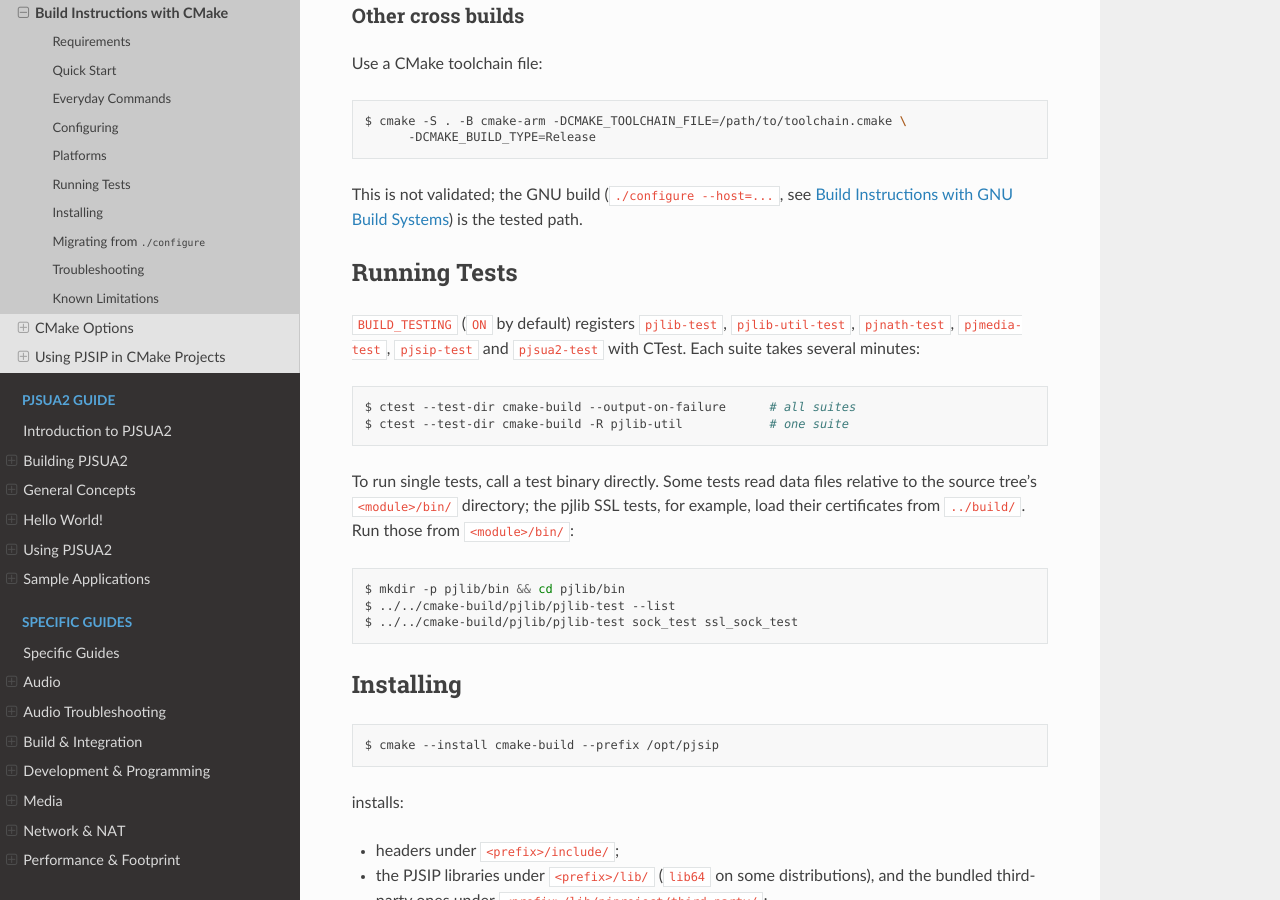
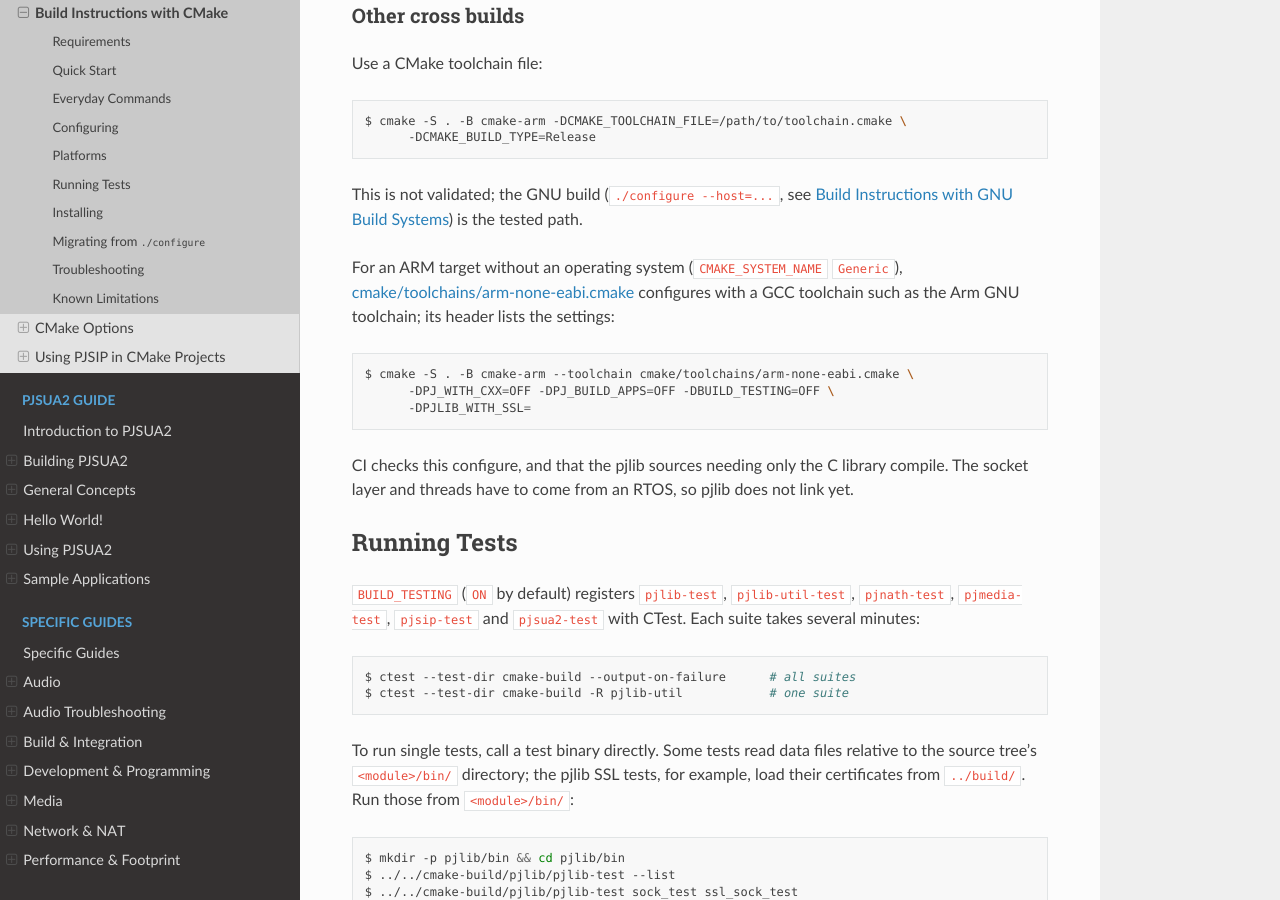
Before and after one commit to pjsip/pjproject_docs, a Sphinx documentation site: the page built from docs/source/get-started/cmake/build_instructions.rst, in a window 1280 px wide and 900 px high, scrolled down 6856 px. Built offline with Sphinx 7.4.7 and the Read the Docs theme 3.1.0, drawn with Linux system fonts in a browser that asks for light colours; the version number could not be read and is left out.

Commit message:
CMake docs: after pjproject#5301 and #5316
- pkg-config: #5301 is merged; the file needs no dependency .pc files.
- Options: PJ_WITH_CXX and PJ_BUILD_APPS.
- Cross builds: the arm-none-eabi toolchain file for Generic targets,
  and what CI checks of it.

Co-Authored-By: Claude Opus 5.5 <noreply@anthropic.com>

```diff
--- a/docs/source/get-started/cmake/build_instructions.rst
+++ b/docs/source/get-started/cmake/build_instructions.rst
@@ -371,6 +371,21 @@ Use a CMake toolchain file:
 This is not validated; the GNU build (``./configure --host=...``, see
 :any:`/get-started/posix/build_instructions`) is the tested path.
 
+For an ARM target without an operating system (``CMAKE_SYSTEM_NAME``
+``Generic``), :source:`cmake/toolchains/arm-none-eabi.cmake` configures with
+a GCC toolchain such as the Arm GNU toolchain; its header lists the
+settings:
+
+.. code-block:: shell
+
+   $ cmake -S . -B cmake-arm --toolchain cmake/toolchains/arm-none-eabi.cmake \
+         -DPJ_WITH_CXX=OFF -DPJ_BUILD_APPS=OFF -DBUILD_TESTING=OFF \
+         -DPJLIB_WITH_SSL=
+
+CI checks this configure, and that the pjlib sources needing only the C
+library compile. The socket layer and threads have to come from an RTOS, so
+pjlib does not link yet.
+
 
 Running Tests
 -------------
--- a/docs/source/get-started/cmake/using.rst
+++ b/docs/source/get-started/cmake/using.rst
@@ -139,5 +139,5 @@ the libraries PJSIP itself links too, with ``--static``:
    $ cc myapp.c -o myapp $(pkg-config --static --cflags --libs libpjproject)
 
 The file locates the installation relative to itself, so it stays valid
-when the installation is moved. Use it with GCC or Clang; it requires
-:pr:`5301`.
+when the installation is moved, and it does not need the dependencies' own
+pkg-config files. Use it with GCC or Clang.
```
Also changed, not shown: docs/source/get-started/cmake/options.rst (+8 -0 lines).
